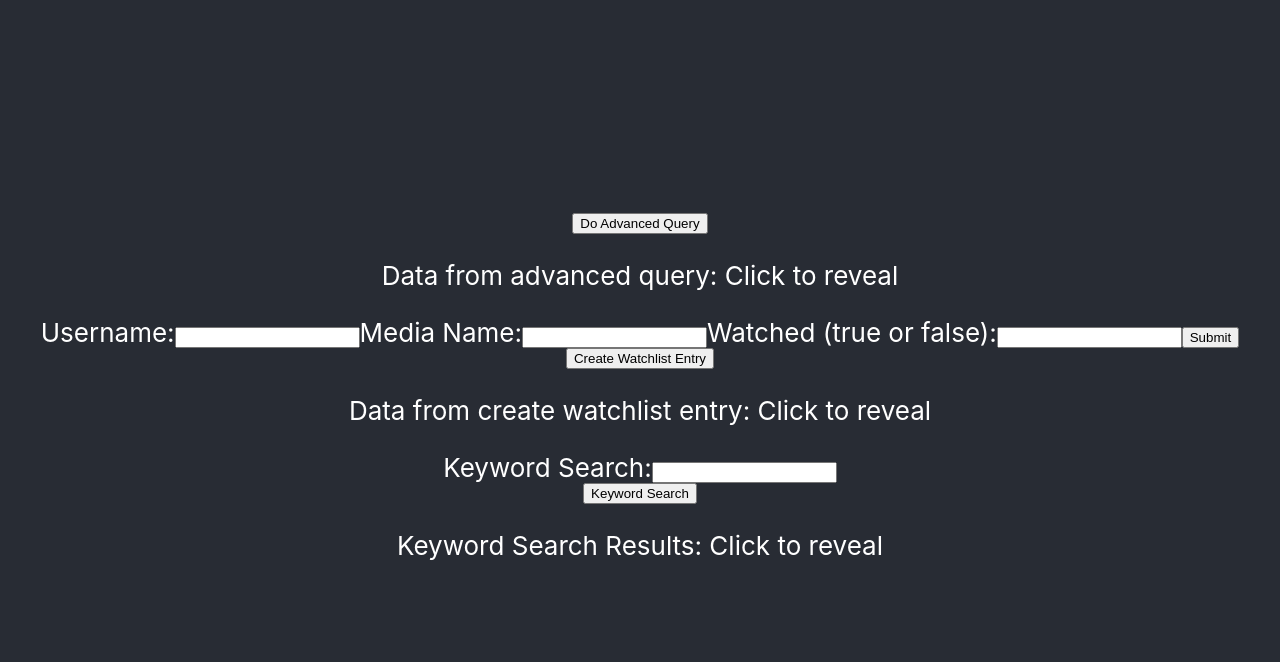
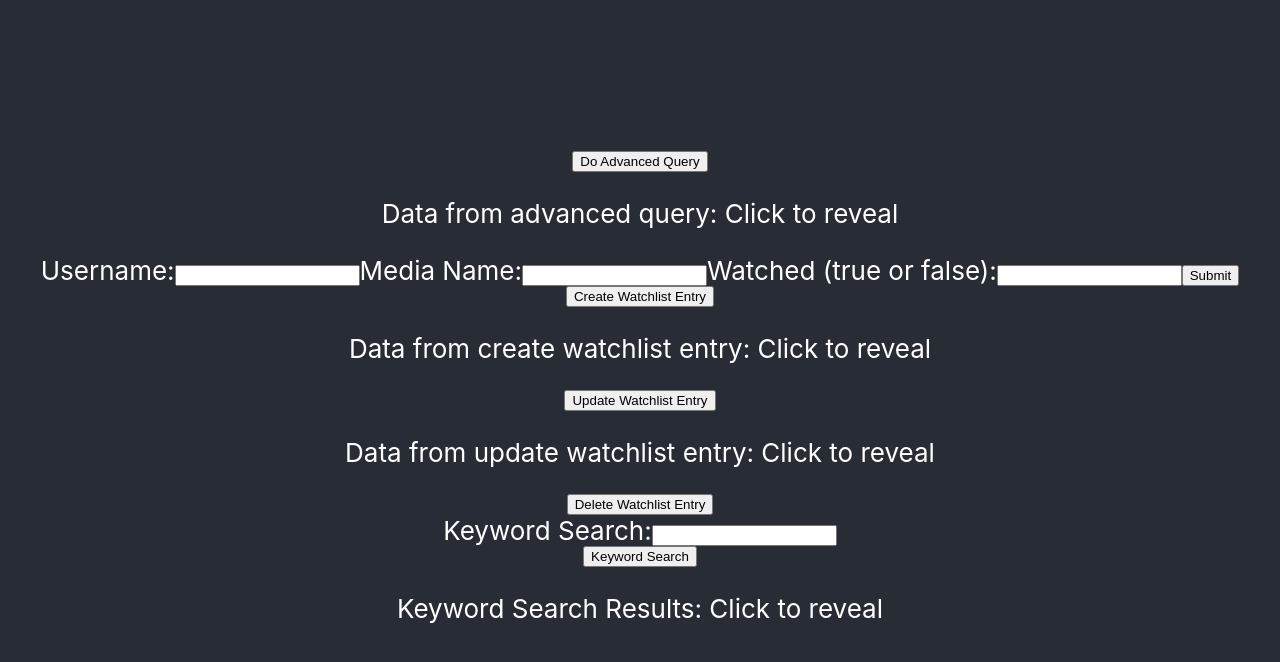
Before and after one commit to caleqw2/Netflix-Match, a React (Create React App) app in the folder netflix-match/: page / in a window 1280 px wide. Shown: the top 662 px of the page. Built offline with nearby package versions, Linux system fonts and the light colour scheme.

Commit message:
Made first attempt at front end all together

```diff
--- a/netflix-match/src/App.js
+++ b/netflix-match/src/App.js
@@ -8,6 +8,7 @@ class App extends React.Component {
     this.state = {
       avd_query_result: 'Click to reveal',
       create_query_result: 'Click to reveal',
+      update_query_result: 'Click to reveal',
       lookup_result: 'Click to reveal',
       user_name: '',
       media_name: '',
@@ -23,6 +24,8 @@ class App extends React.Component {
 
     this.advancedQuery = this.advancedQuery.bind(this);
     this.createWatchlistEntry = this.createWatchlistEntry.bind(this);
+    this.updateWatchlistEntry = this.updateWatchlistEntry.bind(this);
+    this.deleteWatchlistEntry = this.deleteWatchlistEntry.bind(this);
     this.lookUpShow = this.lookUpShow.bind(this);
   }
 
@@ -50,6 +53,26 @@ class App extends React.Component {
     fetch({query_str}).then(res => res.json()).then(data => {
       this.setState(state => ({
         lookup_result: data.result
+      }));
+    });
+  }
+
+  updateWatchlistEntry() {
+    var query_str = `/update_user_watch_list_entry?user_name=${this.state.user_name}&media_name=${this.state.media_name}&watched=${this.state.watched}`;
+
+    fetch({query_str}).then(res => res.json()).then(data => {
+      this.setState(state => ({
+        update_query_result: data.result
+      }));
+    });
+  }
+
+  deleteWatchlistEntry() {
+    var query_str = `/delete_user_watch_list_entry?user_name=${this.state.user_name}&media_name=${this.state.media_name}`;
+
+    fetch({query_str}).then(res => res.json()).then(data => {
+      this.setState(state => ({
+        delete_query_result: data.result
       }));
     });
   }
@@ -105,6 +128,11 @@ class App extends React.Component {
         <button onClick={this.createWatchlistEntry}>Create Watchlist Entry</button>
         <p> Data from create watchlist entry: {this.state.create_query_result} </p>
 
+        <button onClick={this.updateWatchlistEntry}>Update Watchlist Entry</button>
+        <p> Data from update watchlist entry: {this.state.update_query_result} </p>
+
+        <button onClick={this.deleteWatchlistEntry}>Delete Watchlist Entry</button>
+
         <form>
           <label>
               Keyword Search:
```
